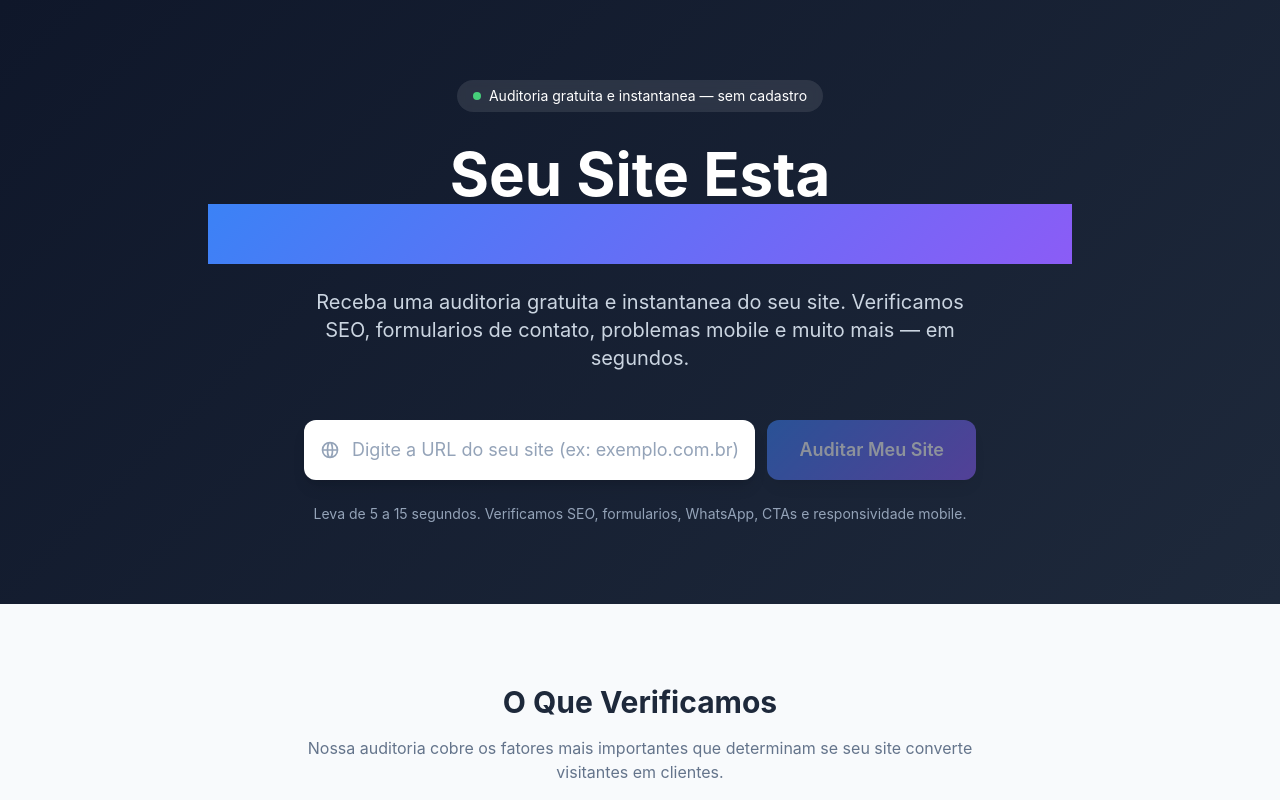
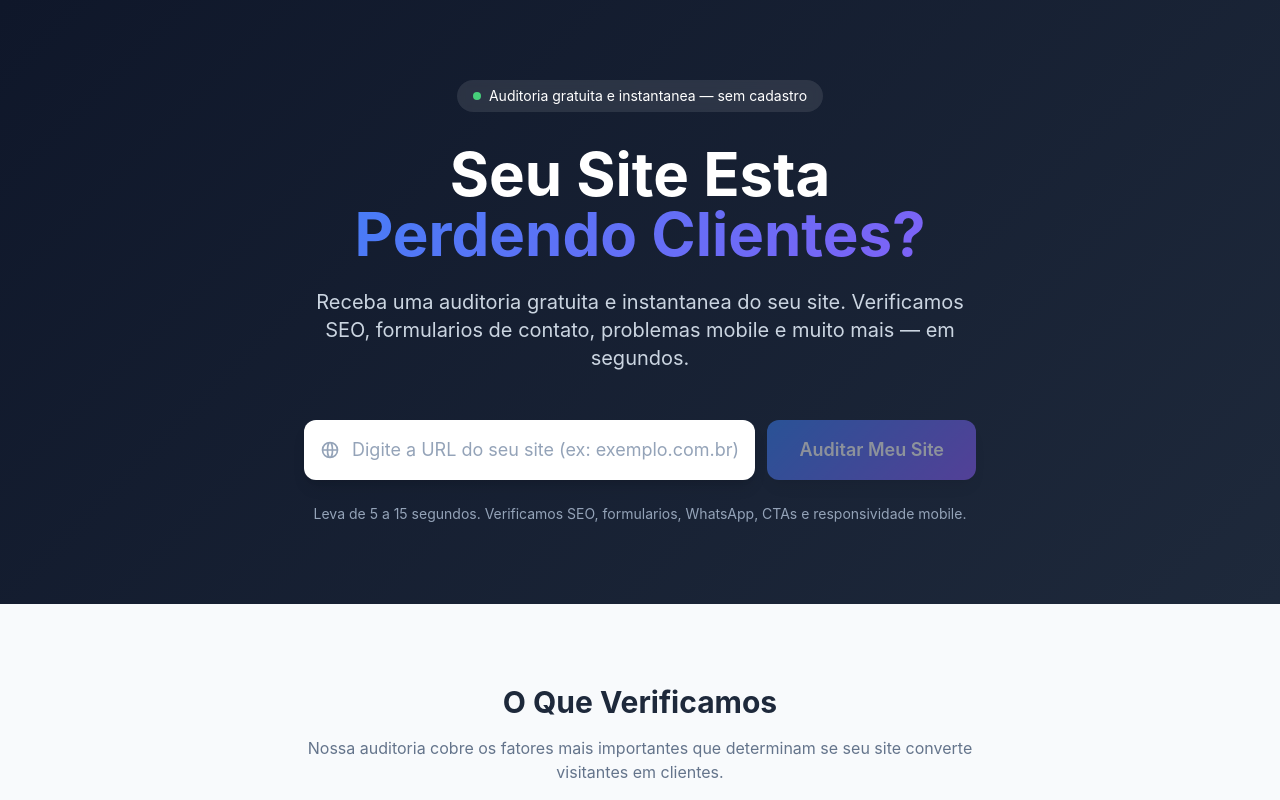
Before and after one commit to K-Skills17/Fb-lead-audit-tool, a Next.js app: page / in a window 1280 px wide. Shown: the top 800 px of the page. Built offline with nearby package versions, Linux system fonts and the light colour scheme.

Commit message:
Fix gradient text not rendering on home page hero title
Change gradient-accent from `background` to `background-image` so
Tailwind's bg-clip-text utility can properly clip the gradient to
the text shape instead of showing a solid color block.

https://claude.ai/code/session_01BfXnyvEkD6uhutZcsM2WMn

```diff
--- a/src/app/globals.css
+++ b/src/app/globals.css
@@ -18,6 +18,7 @@ body {
     background: linear-gradient(135deg, #0f172a 0%, #1e293b 100%);
   }
   .gradient-accent {
-    background: linear-gradient(135deg, #3b82f6 0%, #8b5cf6 100%);
+    background-image: linear-gradient(135deg, #3b82f6 0%, #8b5cf6 100%);
+    background-color: #3b82f6;
   }
 }
```
